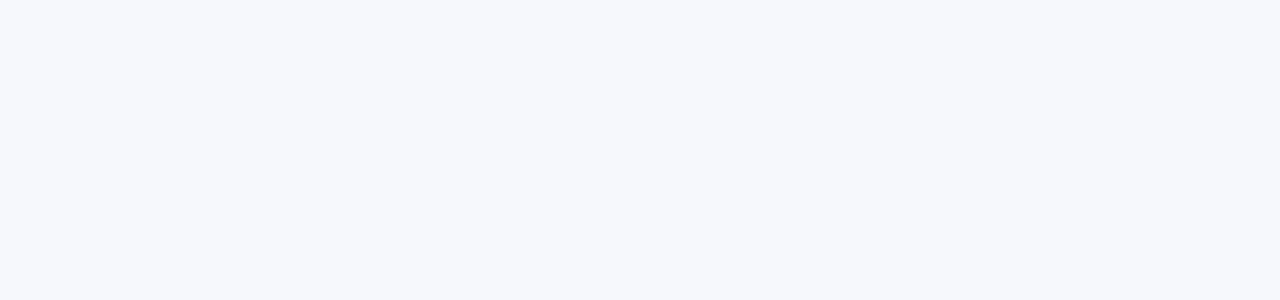
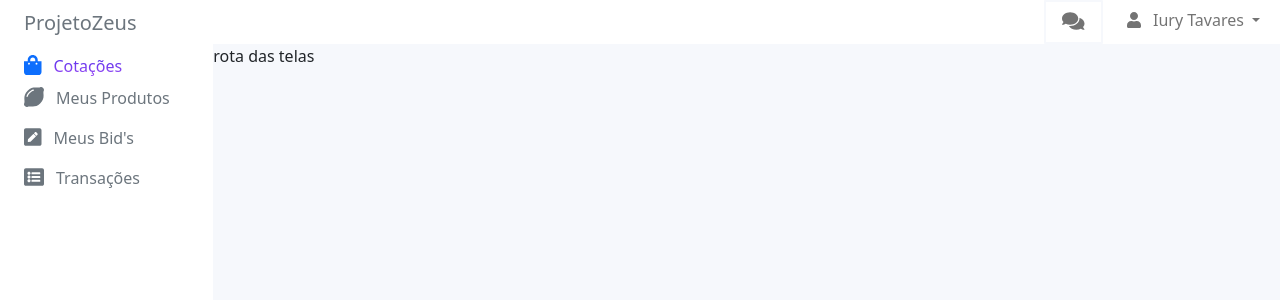
Before and after one commit to IuryTavares/projetoWeb2021, a Next.js app in the folder frontendReactApp/projectzeus/: page / in a window 1280 px wide. Shown: the top 300 px of the page. Built offline with nearby package versions, Linux system fonts and the light colour scheme.

Commit message:
Fontsawesome e Sidebar/Navbar

```diff
--- a/frontendReactApp/projectzeus/package.json
+++ b/frontendReactApp/projectzeus/package.json
@@ -8,6 +8,11 @@
     "start": "next start"
   },
   "dependencies": {
+    "@fortawesome/fontawesome-svg-core": "^1.2.35",
+    "@fortawesome/free-brands-svg-icons": "^5.15.3",
+    "@fortawesome/free-regular-svg-icons": "^5.15.3",
+    "@fortawesome/free-solid-svg-icons": "^5.15.3",
+    "@fortawesome/react-fontawesome": "^0.1.14",
     "bootstrap": "^5.0.0",
     "next": "^10.2.0",
     "react": "^17.0.2",
--- a/frontendReactApp/projectzeus/src/components/Bar.tsx
+++ b/frontendReactApp/projectzeus/src/components/Bar.tsx
@@ -1,7 +1,92 @@
+import '../../node_modules/bootstrap/dist/css/bootstrap.css'
+import styles from '../styles/Bar.module.css'
+import {Row, Col, Navbar, Nav, NavDropdown} from 'react-bootstrap'
+import { FontAwesomeIcon } from '@fortawesome/react-fontawesome'
+import { faShoppingBag, faLemon, faPenSquare, faListAlt, faComments, faUser } from '@fortawesome/free-solid-svg-icons'
+
 export function Bar() {
+    const navDropdownTitle = (<span className ="me-1"><FontAwesomeIcon icon={faUser} className="me-2"/> Iury Tavares</span>);
+
     return (
-      <div className="container-fluid">
+      <div className="container-fluid overflow-hidden">
+        <Row className="vh-100 overflow-auto"> {/**POR EXEMPL   O className={`asd asd ${styles.bg}`} */}
+            <Col xl="2" lg="2" md="3"  className="px-sm-2 px-0 d-flex sticky-top d-none d-xl-block d-lg-block d-md-block"> {/* arrumar os icones, tirar esses d-none...*/}
+                <div className="flex-sm-column flex-row align-items-sm-start px-3 pt-2">
+                    <a href="/" className="d-flex pb-sm-3 text-decoration-none">
+                        <span className="fs-5 text-secondary">P<span className="d-none d-sm-inline ">rojetoZeus</span></span>
+                    </a>
+                    <ul className="nav nav-pills flex-sm-column" id="menu">
+                        <li className="nav-item">
+                            <a href="#" className={`px-0 ${styles.bgSelected}` }>
+                                <FontAwesomeIcon icon={faShoppingBag} aria-hidden="true" className="me-2 fs-5 bi-speedometer2"/><span className="ms-1 d-none d-sm-inline">Cotações</span>
+                            </a>
+                        </li>
+                        <li>
+                            <a href="#"className="nav-link px-0 text-secondary">
+                                <FontAwesomeIcon icon={faLemon} aria-hidden="true" className="me-2 fs-5 bi-speedometer2"/><span className="ms-1 d-none d-sm-inline">Meus Produtos</span>
+                            </a>
+                        </li>
+                        <li>
+                            <a href="#" className="nav-link px-0 text-secondary">
+                                <FontAwesomeIcon icon={faPenSquare} aria-hidden="true" className="me-2 fs-5 bi-speedometer2"/><span className="ms-1 d-none d-sm-inline text-secondary">Meus Bid's</span>
+                            </a>
+                        </li>
+                        <li className="dropdown">
+                            <a href="#" className="nav-link px-0 text-secondary">
+                                <FontAwesomeIcon icon={faListAlt} aria-hidden="true" className="me-2 fs-5 bi-speedometer2"/><span className="ms-1 d-none d-sm-inline text-secondary">Transações</span>
+                            </a>
+                        </li>
+                    </ul>
+                </div>
+            </Col>
+            <Col className="d-flex flex-column h-sm-100">
+                <Row className="overflow-auto">
+                    <Col>
+                        <main className="row overflow-auto">
+                            <Navbar expand="md" className="py-md-0">
+                                <Navbar.Brand href="#home" className="d-md-none">P</Navbar.Brand>
+                                <Navbar.Toggle aria-controls="basic-navbar-nav" />
+                                {/*<Navbar.Collapse id="basic-navbar-nav">*/}
+                                <Nav className="ms-auto py-0">
+                                    <div className={`${styles.itemBorder} me-3`}>
+                                        <Nav.Link href="#home" ><FontAwesomeIcon icon={faComments} aria-hidden="true" className="mx-2 fs-5 bi-speedometer2"/></Nav.Link>
+                                    </div>
+                                    <NavDropdown title={navDropdownTitle} id="basic-nav-dropdown">
+                                        <NavDropdown.Item href="#action/3.1">Action</NavDropdown.Item>
+                                        <NavDropdown.Item href="#action/3.2">Another action</NavDropdown.Item>
+                                        <NavDropdown.Item href="#action/3.3">Something</NavDropdown.Item>
+                                        <NavDropdown.Divider />
+                                        <NavDropdown.Item href="#action/3.4">Separated link</NavDropdown.Item>
+                                    </NavDropdown>
+                                </Nav>
+                                {/*</Navbar.Collapse>*/}
+                            </Navbar>
+                        </main>
+                    </Col>
+                </Row>
+                <Row className="overflow-auto">
+                    <Col className="p-0 overflow-auto">
+                        <div className={`vh-100 w-100 p-0 ${styles.bg}`}> <p>rota das telas</p>
+                        <FontAwesomeIcon icon={faShoppingBag} className={styles.asd}/>
+                        </div>
+                    </Col>
+                </Row>
+            </Col>
+                {/*<main className="row overflow-auto">
+                    <div className="col pt-4">
+                        <h3>Vertical Sidebar that switches to Horizontal Navbar</h3>
+                        <p className="lead">An example multi-level sidebar with collasible menu items. The menu functions like an "accordion" where only a single menu is be open at a time.</p>
+                        <hr/>
+                        <h3>More content...</h3>
+                        <p>Sriracha biodiesel taxidermy organic post-ironic, Intelligentsia salvia mustache 90's code editing brunch. Butcher polaroid VHS art party, hashtag Brooklyn deep v PBR narwhal sustainable mixtape swag wolf squid tote bag. Tote bag cronut semiotics, raw denim deep v taxidermy messenger bag. Tofu YOLO Etsy, direct trade ethical Odd Future jean shorts paleo. Forage Shoreditch tousled aesthetic irony, street art organic Bushwick artisan cliche semiotics ugh synth chillwave meditation. Shabby chic lomo plaid vinyl chambray Vice. Vice sustainable cardigan, Williamsburg master cleanse hella DIY 90's blog.</p>
+                        <p>Ethical Kickstarter PBR asymmetrical lo-fi. Dreamcatcher street art Carles, stumptown gluten-free Kickstarter artisan Wes Anderson wolf pug. Godard sustainable you probably haven't heard of them, vegan farm-to-table Williamsburg slow-carb readymade disrupt deep v. Meggings seitan Wes Anderson semiotics, cliche American Apparel whatever. Helvetica cray plaid, vegan brunch Banksy leggings +1 direct trade. Wayfarers codeply PBR selfies. Banh mi McSweeney's Shoreditch selfies, forage fingerstache food truck occupy YOLO Pitchfork fixie iPhone fanny pack art party Portland.</p>
+                    </div>
+                </main>
+                <footer className="row bg-light py-4 mt-auto">
+                    <div className="col"> Footer content here... </div>
+               </footer>*/}
 
-      </div>
+        </Row>
+    </div>
     )
   }
--- a/frontendReactApp/projectzeus/src/pages/index.tsx
+++ b/frontendReactApp/projectzeus/src/pages/index.tsx
@@ -4,10 +4,12 @@ import styles from '../styles/Home.module.css'
 import '../../node_modules/bootstrap/dist/css/bootstrap.css'
 import {Button} from 'react-bootstrap'
 import {Container, Row, Col} from 'react-bootstrap'
+import {Bar} from '../components/Bar'
 
 export default function Home() {
   return (
     <div>
+      <Bar></Bar>
     </div>
   )
 }
--- /dev/null
+++ b/frontendReactApp/projectzeus/src/styles/Bar.module.css
@@ -0,0 +1,43 @@
+@media (min-width: 576px) {
+    .asd {
+        display: none;
+    }
+    .h-sm-100 {
+        height: 100%;
+    }
+}
+
+.bg-color{
+    background-color: white;
+}
+
+.bg {
+    background-color: #f6f8fc;
+}
+
+.bgSelected {
+    background: -webkit-linear-gradient(#4b2ae9, #9e4ef5);
+    background-clip: text;
+    -webkit-background-clip: text;
+    -webkit-text-fill-color: transparent;
+    text-decoration: none;
+}
+
+.itemBorder {
+    border-radius: 1px;
+    border-color: #f6f8fc;
+    border-width: 2px;
+    border-style: solid;
+}
+
+.asd {
+    background: linear-gradient(
+    180deg,
+    rgba(94, 189, 62, 1) 34%,
+    rgba(255, 185, 0, 1),
+    rgba(247, 130, 0, 1),
+    rgba(226, 56, 56, 1),
+    rgba(151, 57, 153, 1),
+    rgba(0, 156, 223, 1) 91%
+    )
+}
```
Also changed, not shown: 1 other file (tests, documents, lock files or other folders).
